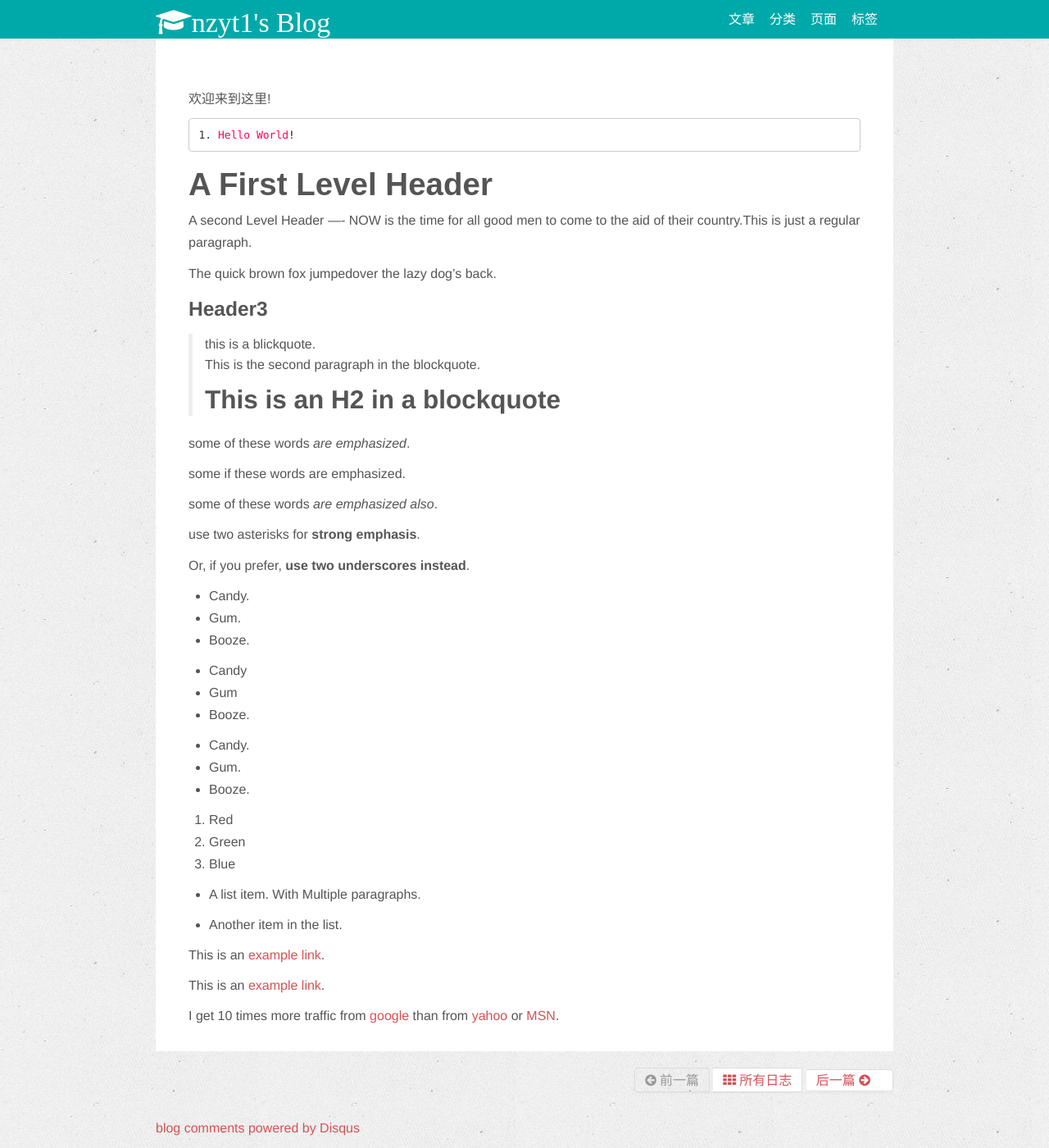
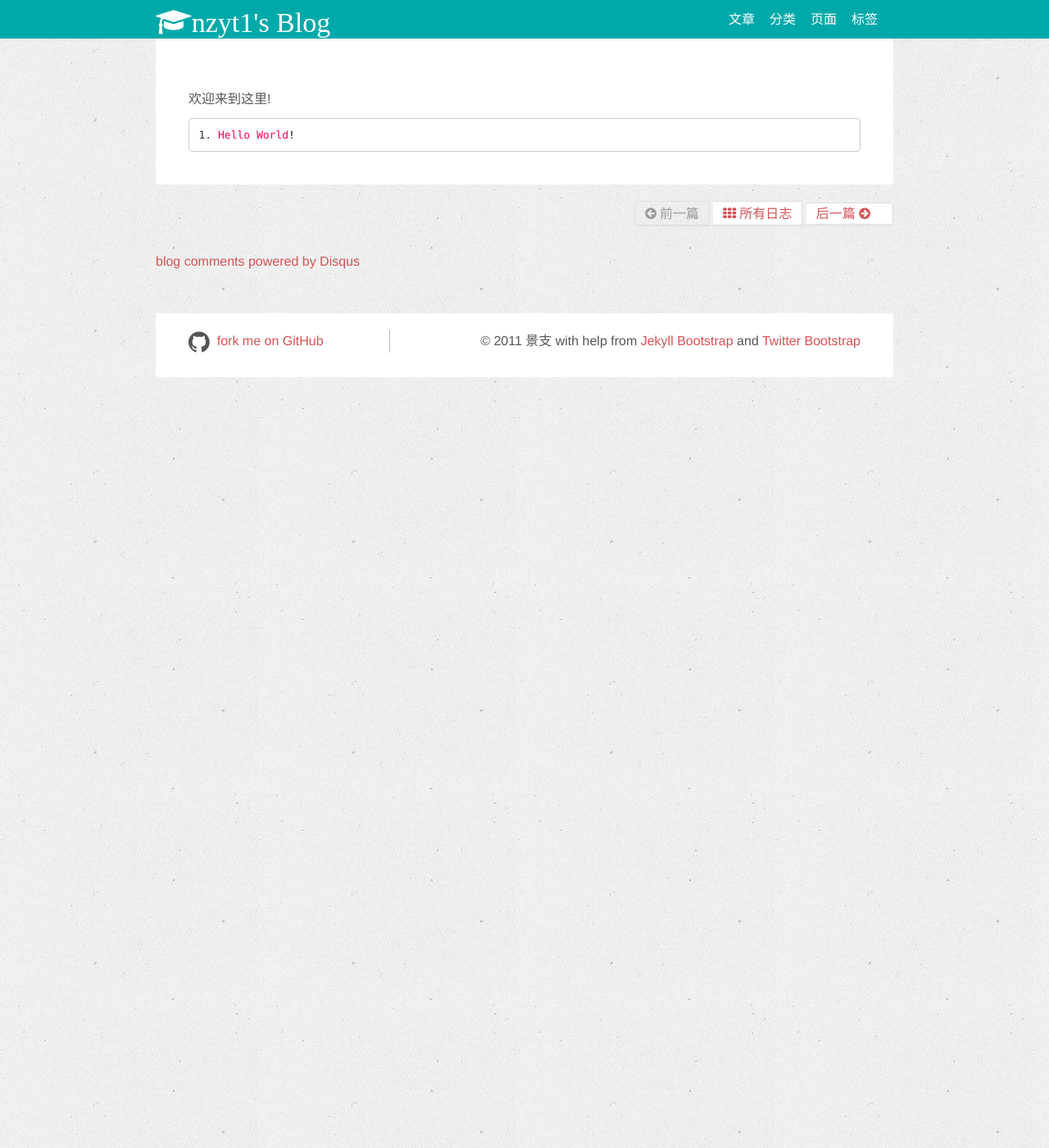
Before and after one commit to noobPlusPlus/noobplusplus.github.io, a Jekyll site: the page built from _posts/2016-07-15-欢迎.md, in a window 1280 px wide and 1400 px high, scrolled down 193 px. Shown: the whole window at 82% size. Built offline with Jekyll 4.4.1, drawn with Linux system fonts in a browser that asks for light colours; nearby versions of some CDN libraries; comment, search, counter and statistics services are not loaded.

Commit message:
Update 2016-07-15-欢迎.md

```diff
--- a/_posts/2016-07-15-欢迎.md
+++ b/_posts/2016-07-15-欢迎.md
@@ -16,62 +16,6 @@ published: true
 Hello World!
 </pre>
 
-A First Level Header
-====
-A second Level Header
-----
-NOW is the time for all good men to come to the aid of their country.This is just a regular paragraph.
-
-The quick brown fox jumpedover the lazy dog's back.
-
-### Header3
-> this is a blickquote.
->
->This is the second paragraph in the blockquote.
->
->## This is an H2 in a blockquote
-
-some of these words *are emphasized*.
-
-some if these words are emphasized.
-
-some of these words _are emphasized also_.
-
-use two asterisks for **strong emphasis**.
-
-Or, if you prefer, __use two underscores instead__.
-
-
-* Candy.
-* Gum.
-* Booze.
-
-+ Candy
-+ Gum
-+ Booze.
-
-- Candy.
-- Gum.
-- Booze.
-
-1. Red
-2. Green
-3. Blue
-
- * A list item.
- With Multiple paragraphs.
-
-* Another item in the list.
-
-This is an [example link](http:exaple.com/).
-
-This is an [example link](http:exaple.com/ "With a Title").
-
-I get 10 times more traffic from [google][1] than from [yahoo][2] or [MSN][3].
-
-[1]:http://google.com/ "google"
-[2]: http://search.yahoo.com/ "Yahoo Search"
-[3]: http://search.msn.com/ "MSN Search"
 
 {% if page.comments %}
 <div id="disqus_thread"></div>
```
